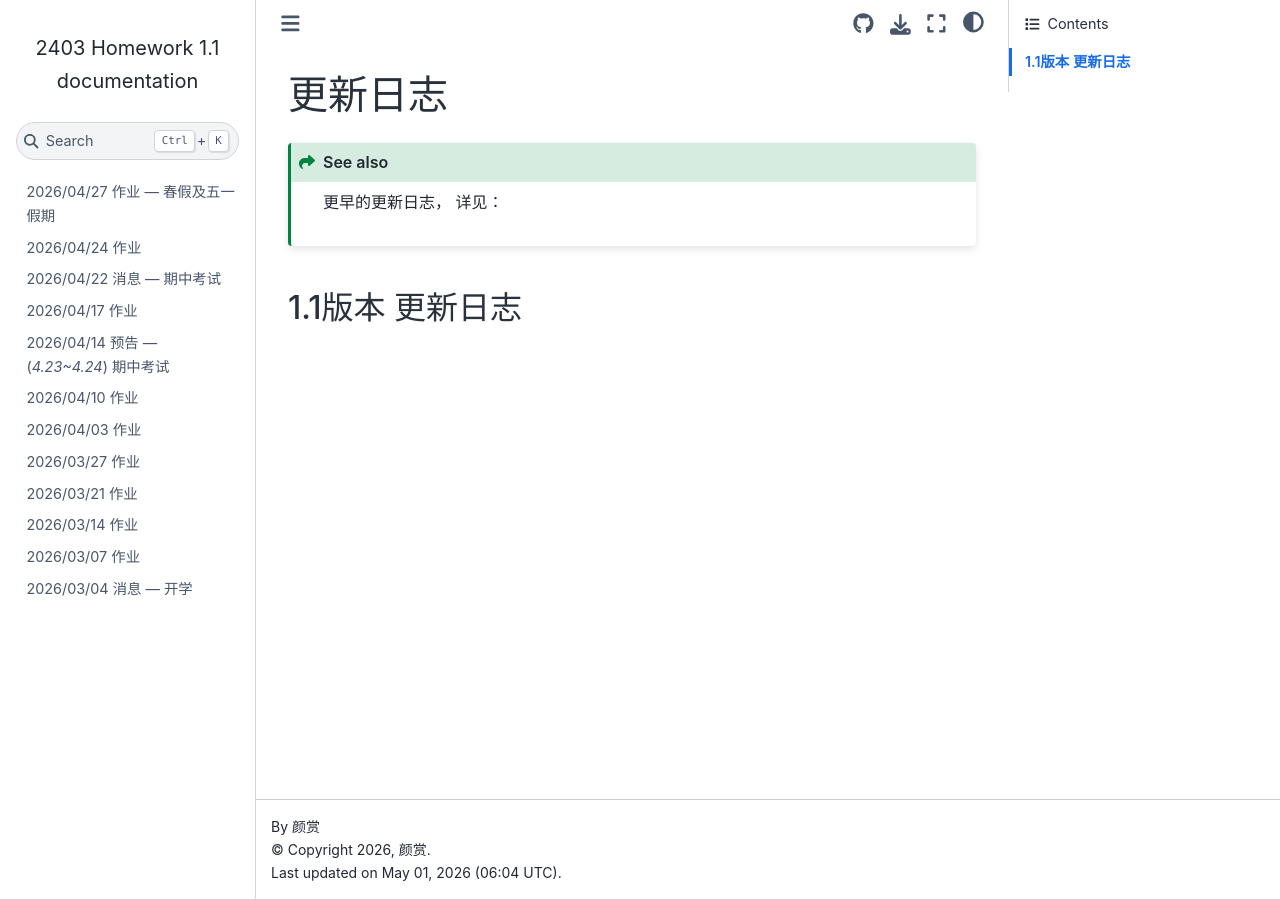
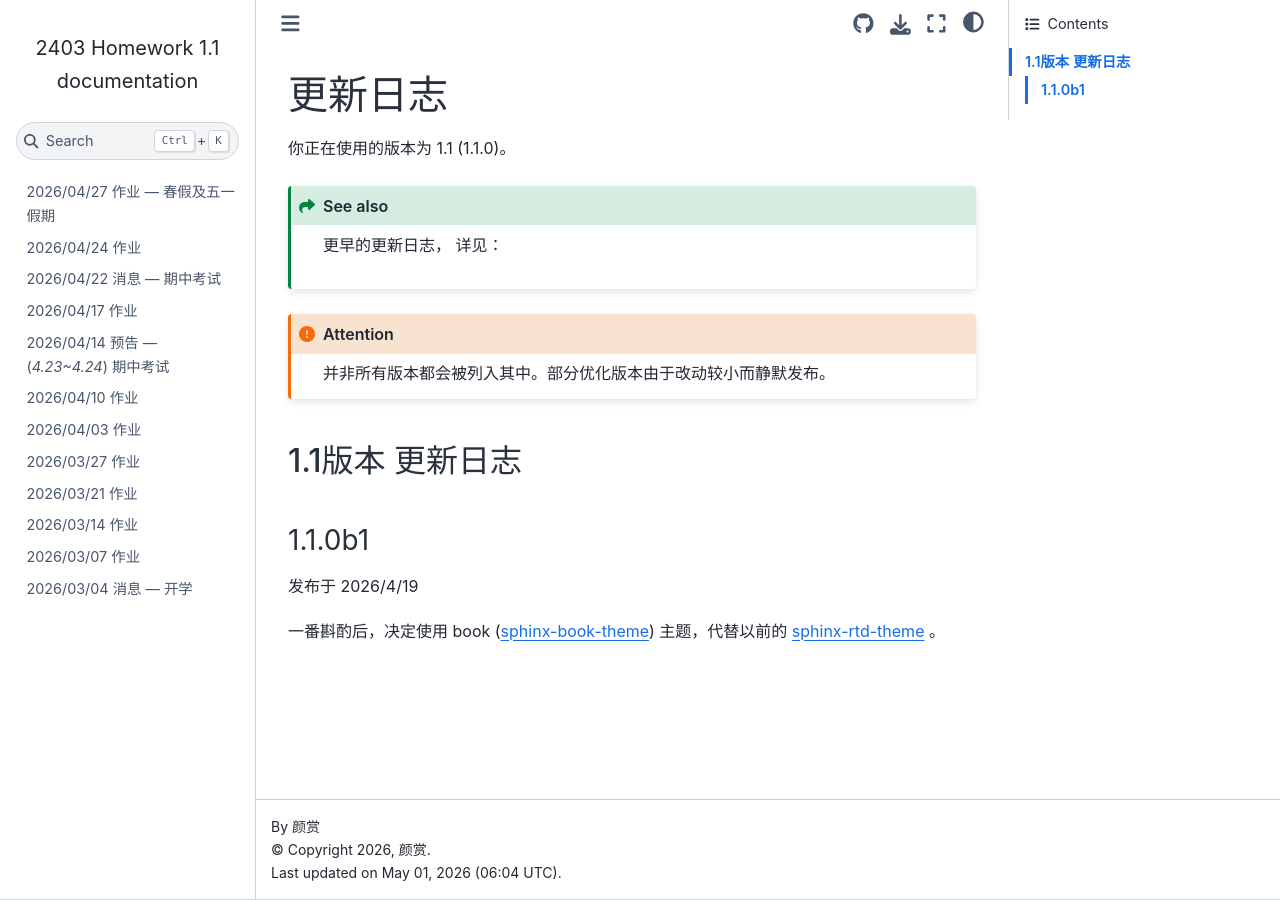
Before and after one commit to Sail-in-1024/2403-Homework, a Sphinx documentation site: the page built from docs/source/update-logs/index.rst, in a window 1280 px wide. Built offline with Sphinx 7.4.7 and the Sphinx Book theme 1.1.4, drawn with Linux system fonts in a browser that asks for light colours.

Commit message:
更新 index.rst
添加完整的 1.1 版本更新日志

```diff
--- a/docs/source/update-logs/index.rst
+++ b/docs/source/update-logs/index.rst
@@ -1,5 +1,9 @@
+:orphan:
+
 更新日志
 ~~~~~~~~
+
+你正在使用的版本为 |release| (|version|)。
 
 .. seealso::
 
@@ -11,5 +15,19 @@
 
       *-logs
 
+.. attention::
+
+   并非所有版本都会被列入其中。部分优化版本由于改动较小而静默发布。
+
 1.1版本 更新日志
 ================
+
+1.1.0b1
+-------
+
+发布于 2026/4/19
+
+一番斟酌后，决定使用 book (`sphinx-book-theme`_) 主题，代替以前的 `sphinx-rtd-theme`_ 。
+
+.. _sphinx-book-theme: https://sphinx-book-theme.readthedocs.io/en/latest/
+.. _sphinx-rtd-theme: https://sphinx-rtd-theme.readthedocs.io/en/latest/
```
